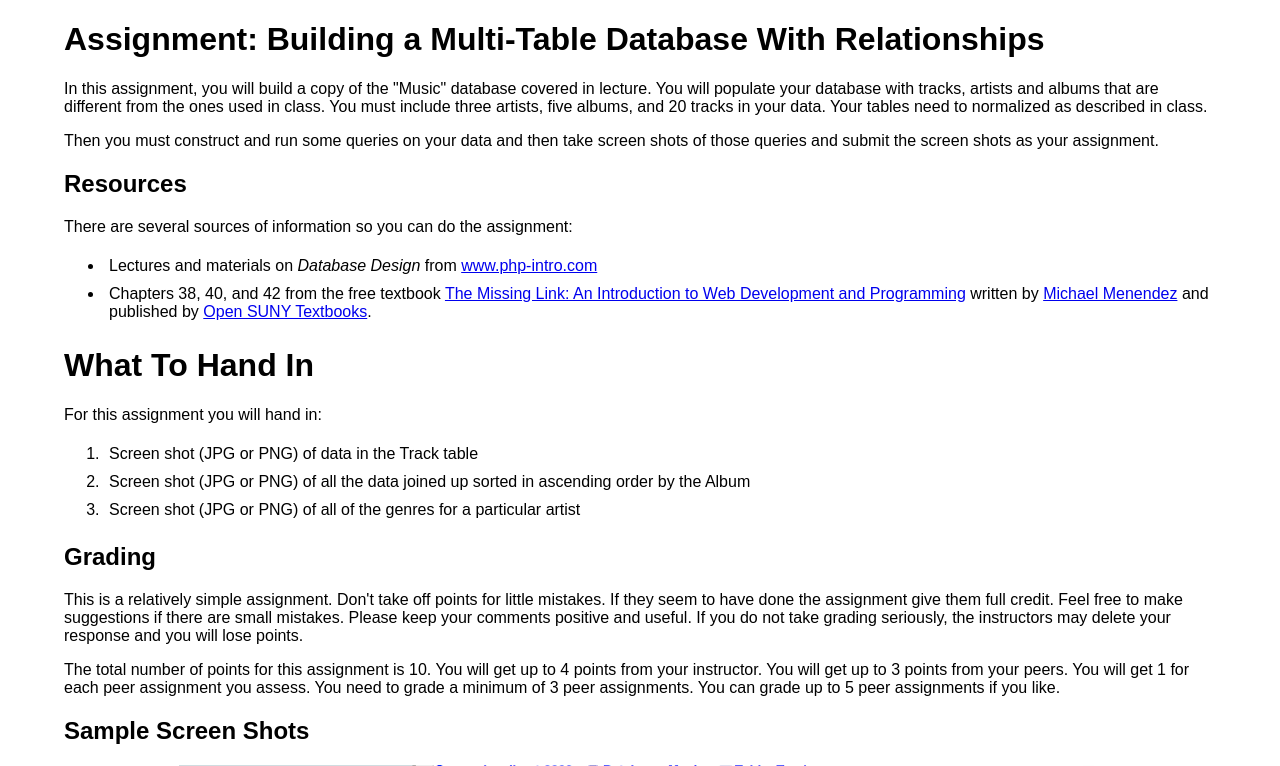
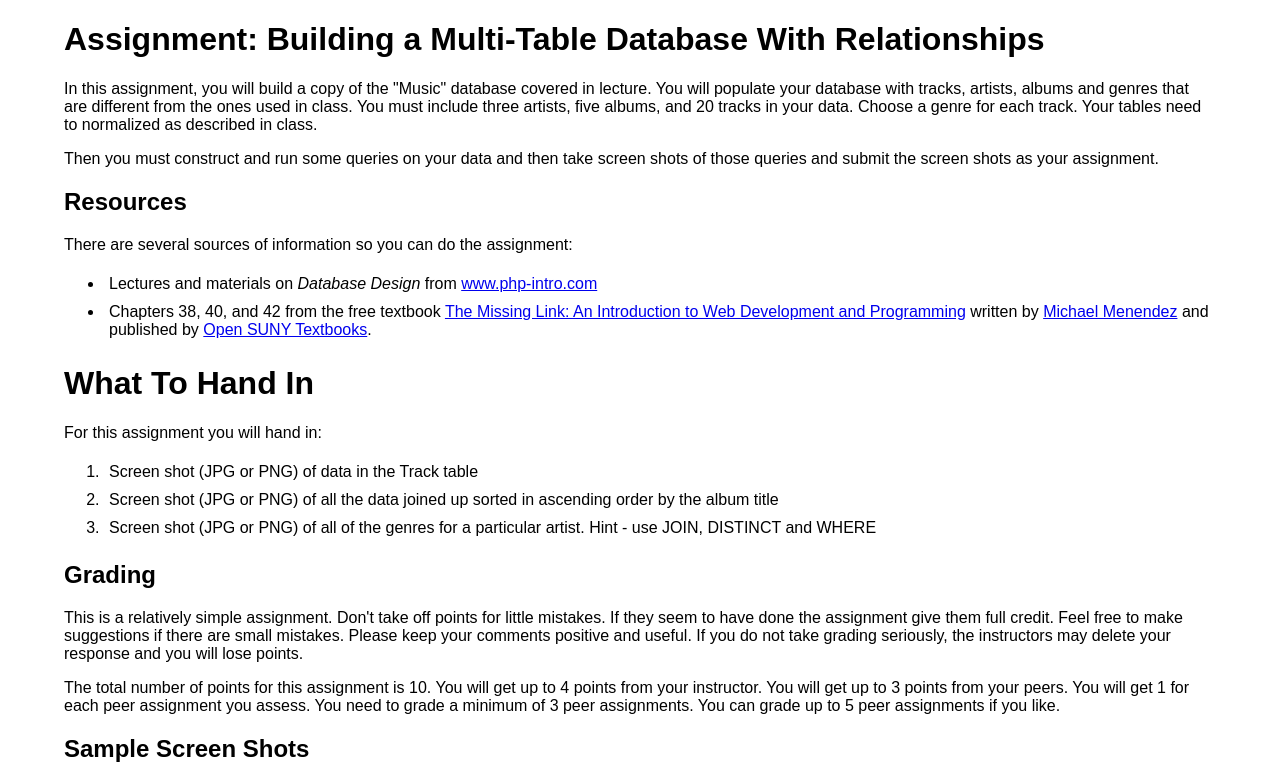
Before and after one commit to csev/wa4e, a PHP site: page /si572/assn/sql-tracks/index.php in a window 1280 px wide. Shown: the top 766 px of the page. Run offline with PHP 8.4, Linux system fonts and the light colour scheme.

Commit message:
Update assignments to clarify

```diff
--- a/assn/sql-tracks/index.php
+++ b/assn/sql-tracks/index.php
@@ -14,9 +14,10 @@ li { padding: 5px; }
 <h1>Assignment: <?= $json->title ?></h1>
 <p>
 In this assignment, you will build a copy of the "Music" database covered in lecture.  You will
-populate your database with tracks, artists and albums that are different from the ones used
-in class.  You must include three artists, five albums, and 20 tracks in your data.  Your tables
-need to normalized as described in class.
+populate your database with tracks, artists, albums and genres that are different from the ones used
+in class.  You must include three artists, five albums, and 20 tracks in your data.
+Choose a genre for each track.
+Your tables need to normalized as described in class.
 </p><p>
 Then you must construct and run some queries on your data and then take screen shots
 of those queries and submit the screen shots as your assignment.
--- a/assn/sql-tracks/peer.json
+++ b/assn/sql-tracks/peer.json
@@ -9,11 +9,11 @@
       "type": "image"
     },
     {
-      "title": "Screen shot (JPG or PNG) of all the data joined up sorted in ascending order by the Album",
+      "title": "Screen shot (JPG or PNG) of all the data joined up sorted in ascending order by the album title",
       "type": "image"
     },
     {
-      "title": "Screen shot (JPG or PNG) of all of the genres for a particular artist",
+      "title": "Screen shot (JPG or PNG) of all of the genres for a particular artist.  Hint - use JOIN, DISTINCT and WHERE",
       "type": "image"
     }
   ],
```
Also changed, not shown: assn/sql-tracks/artistgenre.png.
